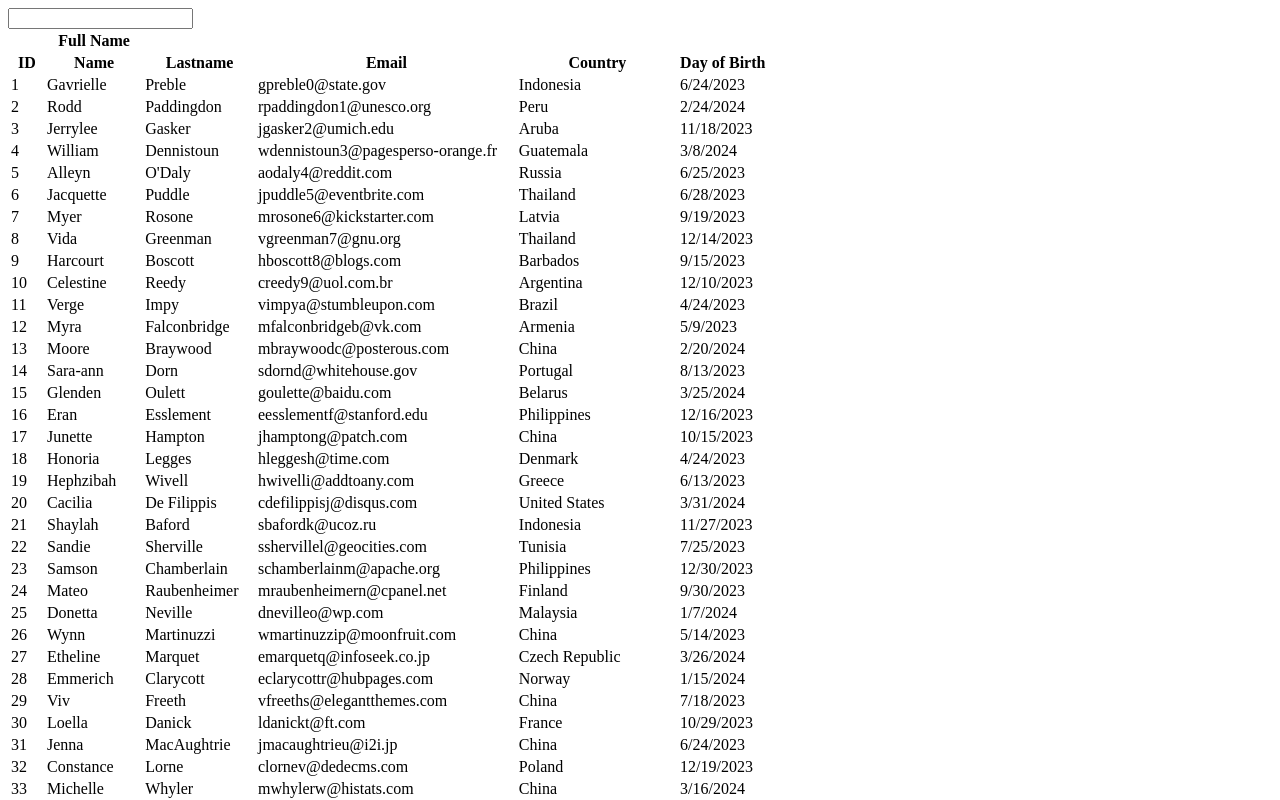
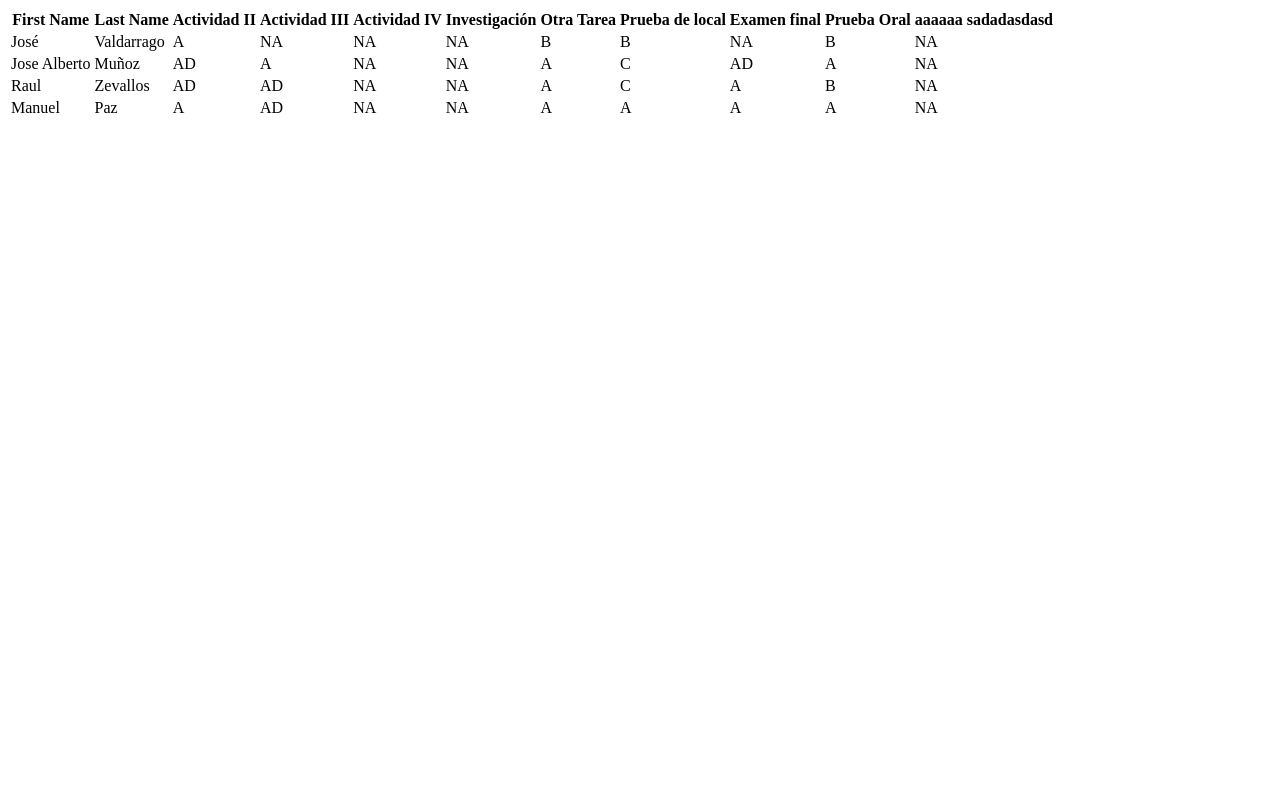
Before and after one commit to podestal/tanstack-query-table, a React (Vite) app: page / in a window 1280 px wide. Shown: the top 800 px of the page. Built offline with nearby package versions, Linux system fonts and the light colour scheme.

Commit message:
refactoring students table

```diff
--- a/src/App.jsx
+++ b/src/App.jsx
@@ -8,7 +8,7 @@ const App = () => {
 
   return (
     <div>
-      <SimpleTable />
+      <StudentsTable />
       {/* <input type="text" value={name} onChange={e => setName(e.target.value)} /> */}
     </div>
   )
--- /dev/null
+++ b/src/components/StudentsData.js
@@ -0,0 +1,19 @@
+import { students } from "../data/students"
+
+export const studentsData = students.map( student => {
+
+    const gradesActivity = student.grades.map( grade => {
+        const activity = String(grade.activity.title)
+        const obj = {}
+        obj[activity] = grade.calification
+        return {
+            ...obj
+        }
+    })
+
+    return Object.assign({
+        'firstName': student.first_name,
+        'lastName': student.last_name,
+    }, ...gradesActivity)
+
+})
--- a/src/components/StudentsTable.jsx
+++ b/src/components/StudentsTable.jsx
@@ -1,28 +1,28 @@
 import { useState } from "react"
 import { useReactTable, flexRender, getCoreRowModel, getSortedRowModel, } from "@tanstack/react-table"
-import { students } from "../data/students"
-import { grades } from "../data/grades"
-import { activities } from "../data/activities"
+import { studentsData } from "./StudentsData"
+import { columnsDynamic } from "./columnsDynamic"
 
 const StudentsTable = () => {
 
-    const studentsData = students.map( student => {
-
-        const gradesActivity = student.grades.map( grade => {
-            const activity = String(grade.activity.title)
-            const obj = {}
-            obj[activity] = grade.calification
-            return {
-                ...obj
-            }
-        })
-
-        return Object.assign({
-            'firstName': student.first_name,
-            'lastName': student.last_name,
-        }, ...gradesActivity)
-
-    })
+    // const columns = [
+        // {
+        //     header: 'First Name',
+        //     accessorKey: 'first_name'
+        // },
+        // {
+        //     header: 'Grades',
+        //     accessorFn: row => row.grades[0].calification
+        // }
+        // {
+        //     header: 'Last Name',
+        //     accessorKey: 'last_name'
+        // },
+        // {
+        //     header: 'Activity',
+        //     accessorFn: row => console.log(row)
+        // }
+    // ]
 
     const columns = [
         {
@@ -33,11 +33,11 @@ const StudentsTable = () => {
             header: 'Last Name',
             accessorKey: 'lastName'
         },
-        // ...columnsDynamic
+        ...columnsDynamic
     ]
 
     const [sorting, setSorting] = useState([])
-    const [name, setName] = useState('')
+    const [filter, setFilter] = useState('')
 
     const table = useReactTable({
         data: studentsData,
@@ -50,9 +50,6 @@ const StudentsTable = () => {
 
   return (
     <div>
-        <input
-
-        />
         <table>
             <thead>
                 {
--- /dev/null
+++ b/src/components/columnsDynamic.js
@@ -0,0 +1,8 @@
+import { activities } from "../data/activities"
+
+export const columnsDynamic = activities.map( activity => {
+    return {
+        header: activity.title,
+        accessorKey: activity.title
+    }
+})
```
